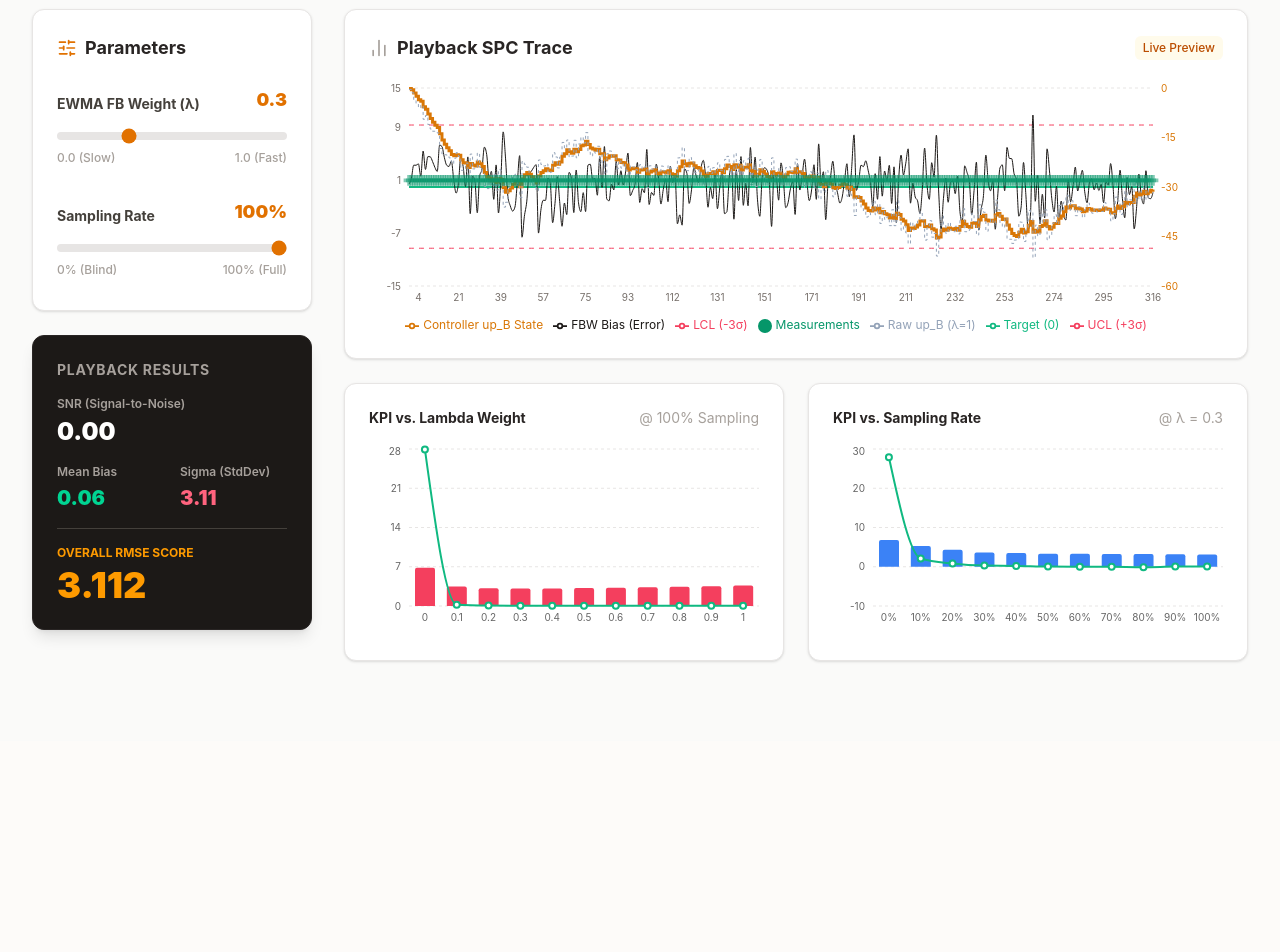
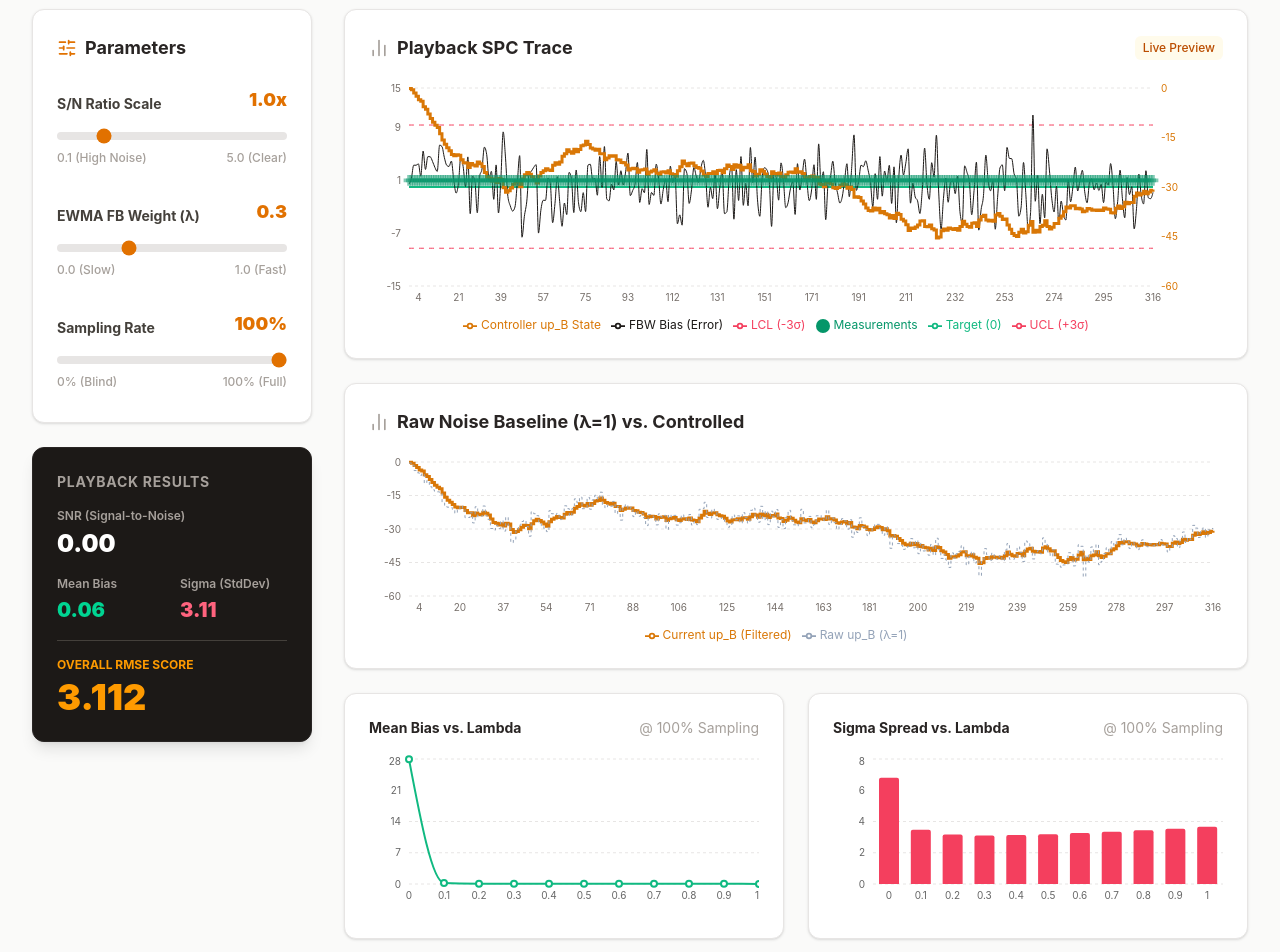
Before and after one commit to fujiei99/R2R-sandbox, a React (Vite) app: page / in a window 1280 px wide. Shown: the part 120-1072 px from the top of the page. Before the commit the page ends 861 px from the top, so only its background shows below. Built offline with nearby package versions, Linux system fonts and the light colour scheme.

Commit message:
Split KPI charts and add SNR slider

```diff
--- a/src/App.jsx
+++ b/src/App.jsx
@@ -11,6 +11,7 @@ const App = () => {
   // Interactive Controls State
   const [samplingRate, setSamplingRate] = useState(1.0); // 0.0 to 1.0, step 0.1
   const [lambda, setLambda] = useState(0.3); // 0.0 to 1.0, step 0.1
+  const [snrMultiplier, setSnrMultiplier] = useState(1.0); // Maps to slider 0.1 to 3.0
 
   // UI State
   const [isLoading, setIsLoading] = useState(false);
@@ -80,7 +81,10 @@ const App = () => {
       const original_actual = row.Actual_Removal;
       const new_actual = original_actual + real_A * (new_X - real_X);
 
-      const noise = row['FFW-FBW'] - original_actual;
+      // SNR Scaling: Apply the slider multiplier to the noise factor
+      const base_noise = row['FFW-FBW'] - original_actual;
+      const noise = base_noise * (1 / snrMultiplier);
+
       const new_measured = new_actual + noise;
       const new_FBW = ffw - new_measured;
       const bias = new_FBW - fbw_target;
@@ -118,15 +122,16 @@ const App = () => {
     const lcl = mean - 3 * sigma;
     trace = trace.map(t => ({ ...t, UCL: ucl, LCL: lcl, Target: 0 }));
 
-    // If SNR is zero or missing, try grab from source or mock
-    const snr = mData[0]?.AR1_Sigma / mData[0]?.Process_Noise_Std || 0;
+    // Recalculate dynamic SNR based on scaled noise
+    const base_snr = mData[0]?.AR1_Sigma / mData[0]?.Process_Noise_Std || 0;
+    const current_snr = base_snr * snrMultiplier;
 
     return {
       trace: trace, // Keep full trace for viz
-      summary: { mean, sigma, snr: snr.toFixed(2), rmse: Math.sqrt(mean * mean + variance).toFixed(3) }
+      summary: { mean, sigma, snr: current_snr.toFixed(2), rmse: Math.sqrt(mean * mean + variance).toFixed(3) }
     };
 
-  }, [data, selectedMachine, samplingRate, lambda]);
+  }, [data, selectedMachine, samplingRate, lambda, snrMultiplier]);
 
 
   // 3. Multi-point simulation for Charts across Lambdas (fixing Sampling Rate)
@@ -162,7 +167,7 @@ const App = () => {
       res.push({ lambda: parseFloat(l.toFixed(1)), mean, sigma, rmse: Math.sqrt(mean * mean + sigma * sigma) });
     }
     return res;
-  }, [data, selectedMachine, samplingRate]);
+  }, [data, selectedMachine, samplingRate, snrMultiplier]);
 
 
   // 4. Multi-point simulation for Charts across Sampling Rates (fixing Lambda)
@@ -197,7 +202,7 @@ const App = () => {
       res.push({ sr: sr * 10, mean, sigma, rmse: Math.sqrt(mean * mean + sigma * sigma) });
     }
     return res;
-  }, [data, selectedMachine, lambda]);
+  }, [data, selectedMachine, lambda, snrMultiplier]);
 
   return (
     <div className="min-h-screen bg-stone-50 text-stone-900 font-sans selection:bg-amber-200 pb-12">
@@ -240,6 +245,24 @@ const App = () => {
             <div className="flex items-center gap-2 mb-6">
               <SlidersHorizontal className="w-5 h-5 text-amber-600" />
               <h2 className="text-lg font-bold text-stone-800">Parameters</h2>
+            </div>
+
+            {/* SNR Slider */}
+            <div className="mb-8">
+              <div className="flex justify-between items-end mb-2">
+                <label className="text-sm font-bold text-stone-700">S/N Ratio Scale</label>
+                <span className="text-lg font-black text-amber-600">{snrMultiplier.toFixed(1)}x</span>
+              </div>
+              <input
+                type="range" min="0.1" max="5.0" step="0.1"
+                value={snrMultiplier}
+                onChange={(e) => setSnrMultiplier(parseFloat(e.target.value))}
+                className="w-full h-2 bg-stone-200 rounded-lg appearance-none cursor-pointer accent-amber-600"
+              />
+              <div className="flex justify-between text-xs text-stone-400 mt-1 font-medium">
+                <span>0.1 (High Noise)</span>
+                <span>5.0 (Clear)</span>
+              </div>
             </div>
 
             {/* Lambda Slider */}
@@ -337,8 +360,30 @@ const App = () => {
 
                   <Line yAxisId="left" type="monotone" dataKey="Bias" stroke="#1c1917" strokeWidth={1} dot={false} name="FBW Bias (Error)" />
                   <Line yAxisId="right" type="stepAfter" dataKey="up_B" stroke="#d97706" strokeWidth={3} dot={false} name="Controller up_B State" />
-                  <Line yAxisId="right" type="stepAfter" dataKey="up_B_raw_noise" stroke="#94a3b8" strokeWidth={1} strokeDasharray="3 3" dot={false} name="Raw up_B (λ=1)" />
                   <Scatter yAxisId="left" dataKey="Sampled" name="Measurements" fill="#059669" opacity={0.5} shape="cross" />
+                </ComposedChart>
+              </ResponsiveContainer>
+            </div>
+          </div>
+
+          {/* Raw Noise Baseline Chart */}
+          <div className="p-6 bg-white rounded-xl shadow-sm border border-stone-200">
+            <div className="flex items-center justify-between mb-4">
+              <h2 className="text-lg font-bold text-stone-800 flex items-center gap-2">
+                <BarChart2 className="w-5 h-5 text-stone-400" /> Raw Noise Baseline (λ=1) vs. Controlled
+              </h2>
+            </div>
+            <div className="h-48 w-full">
+              <ResponsiveContainer width="100%" height="100%">
+                <ComposedChart data={simulationResults.trace} margin={{ top: 10, right: 10, left: -20, bottom: 0 }}>
+                  <CartesianGrid strokeDasharray="3 3" vertical={false} stroke="#e7e5e4" />
+                  <XAxis dataKey="run" tick={{ fontSize: 10, fill: '#78716c' }} axisLine={false} tickLine={false} minTickGap={30} />
+                  <YAxis orientation="left" domain={['auto', 'auto']} tick={{ fontSize: 10, fill: '#78716c' }} axisLine={false} tickLine={false} />
+                  <Tooltip contentStyle={{ borderRadius: '8px', border: 'none', boxShadow: '0 4px 6px -1px rgb(0 0 0 / 0.1)' }} />
+                  <Legend wrapperStyle={{ fontSize: '12px' }} />
+
+                  <Line type="stepAfter" dataKey="up_B" stroke="#d97706" strokeWidth={3} dot={false} name="Current up_B (Filtered)" />
+                  <Line type="stepAfter" dataKey="up_B_raw_noise" stroke="#94a3b8" strokeWidth={1} strokeDasharray="3 3" dot={false} name="Raw up_B (λ=1)" />
                 </ComposedChart>
               </ResponsiveContainer>
             </div>
@@ -346,41 +391,77 @@ const App = () => {
 
           {/* Sweep Analysis Grids */}
           <div className="grid grid-cols-1 md:grid-cols-2 gap-6">
-            {/* Lambda Impact Chart */}
+            {/* Lambda Impact Chart - Mean */}
             <div className="p-6 bg-white rounded-xl shadow-sm border border-stone-200">
               <h3 className="text-sm font-bold text-stone-800 mb-4 flex justify-between">
-                <span>KPI vs. Lambda Weight</span>
+                <span>Mean Bias vs. Lambda</span>
                 <span className="text-stone-400 font-normal">@ {samplingRate * 100}% Sampling</span>
               </h3>
-              <div className="h-48 w-full">
+              <div className="h-40 w-full">
+                <ResponsiveContainer width="100%" height="100%">
+                  <LineChart data={lambdaSweepData} margin={{ top: 5, right: 0, left: -20, bottom: 0 }}>
+                    <CartesianGrid strokeDasharray="3 3" vertical={false} stroke="#e7e5e4" />
+                    <XAxis dataKey="lambda" tick={{ fontSize: 10 }} axisLine={false} tickLine={false} />
+                    <YAxis tick={{ fontSize: 10 }} axisLine={false} tickLine={false} domain={['auto', 'auto']} />
+                    <Tooltip />
+                    <Line type="monotone" dataKey="mean" stroke="#10b981" strokeWidth={2} dot={{ r: 3 }} name="Mean Error" />
+                  </LineChart>
+                </ResponsiveContainer>
+              </div>
+            </div>
+
+            {/* Lambda Impact Chart - Sigma */}
+            <div className="p-6 bg-white rounded-xl shadow-sm border border-stone-200">
+              <h3 className="text-sm font-bold text-stone-800 mb-4 flex justify-between">
+                <span>Sigma Spread vs. Lambda</span>
+                <span className="text-stone-400 font-normal">@ {samplingRate * 100}% Sampling</span>
+              </h3>
+              <div className="h-40 w-full">
                 <ResponsiveContainer width="100%" height="100%">
                   <ComposedChart data={lambdaSweepData} margin={{ top: 5, right: 0, left: -20, bottom: 0 }}>
                     <CartesianGrid strokeDasharray="3 3" vertical={false} stroke="#e7e5e4" />
                     <XAxis dataKey="lambda" tick={{ fontSize: 10 }} axisLine={false} tickLine={false} />
-                    <YAxis tick={{ fontSize: 10 }} axisLine={false} tickLine={false} domain={['auto', 'auto']} />
+                    <YAxis tick={{ fontSize: 10 }} axisLine={false} tickLine={false} domain={[0, 'auto']} />
                     <Tooltip />
                     <Bar dataKey="sigma" fill="#f43f5e" name="Sigma (Spread)" radius={[2, 2, 0, 0]} barSize={20} />
-                    <Line type="monotone" dataKey="mean" stroke="#10b981" strokeWidth={2} dot={{ r: 3 }} name="Mean Error" />
                   </ComposedChart>
                 </ResponsiveContainer>
               </div>
             </div>
 
-            {/* Sampling Rate Impact Chart */}
+            {/* Sampling Rate Impact Chart - Mean */}
             <div className="p-6 bg-white rounded-xl shadow-sm border border-stone-200">
               <h3 className="text-sm font-bold text-stone-800 mb-4 flex justify-between">
-                <span>KPI vs. Sampling Rate</span>
+                <span>Mean Bias vs. Sampling Rate</span>
                 <span className="text-stone-400 font-normal">@ λ = {lambda.toFixed(1)}</span>
               </h3>
-              <div className="h-48 w-full">
+              <div className="h-40 w-full">
+                <ResponsiveContainer width="100%" height="100%">
+                  <LineChart data={samplingSweepData} margin={{ top: 5, right: 0, left: -20, bottom: 0 }}>
+                    <CartesianGrid strokeDasharray="3 3" vertical={false} stroke="#e7e5e4" />
+                    <XAxis dataKey="sr" tick={{ fontSize: 10 }} axisLine={false} tickLine={false} tickFormatter={(v) => `${v}%`} />
+                    <YAxis tick={{ fontSize: 10 }} axisLine={false} tickLine={false} domain={['auto', 'auto']} />
+                    <Tooltip />
+                    <Line type="monotone" dataKey="mean" stroke="#10b981" strokeWidth={2} dot={{ r: 3 }} name="Mean Error" />
+                  </LineChart>
+                </ResponsiveContainer>
+              </div>
+            </div>
+
+            {/* Sampling Rate Impact Chart - Sigma */}
+            <div className="p-6 bg-white rounded-xl shadow-sm border border-stone-200">
+              <h3 className="text-sm font-bold text-stone-800 mb-4 flex justify-between">
+                <span>Sigma Spread vs. Sampling Rate</span>
+                <span className="text-stone-400 font-normal">@ λ = {lambda.toFixed(1)}</span>
+              </h3>
+              <div className="h-40 w-full">
                 <ResponsiveContainer width="100%" height="100%">
                   <ComposedChart data={samplingSweepData} margin={{ top: 5, right: 0, left: -20, bottom: 0 }}>
                     <CartesianGrid strokeDasharray="3 3" vertical={false} stroke="#e7e5e4" />
                     <XAxis dataKey="sr" tick={{ fontSize: 10 }} axisLine={false} tickLine={false} tickFormatter={(v) => `${v}%`} />
-                    <YAxis tick={{ fontSize: 10 }} axisLine={false} tickLine={false} domain={['auto', 'auto']} />
+                    <YAxis tick={{ fontSize: 10 }} axisLine={false} tickLine={false} domain={[0, 'auto']} />
                     <Tooltip />
                     <Bar dataKey="sigma" fill="#3b82f6" name="Sigma (Spread)" radius={[2, 2, 0, 0]} barSize={20} />
-                    <Line type="monotone" dataKey="mean" stroke="#10b981" strokeWidth={2} dot={{ r: 3 }} name="Mean Error" />
                   </ComposedChart>
                 </ResponsiveContainer>
               </div>
```
